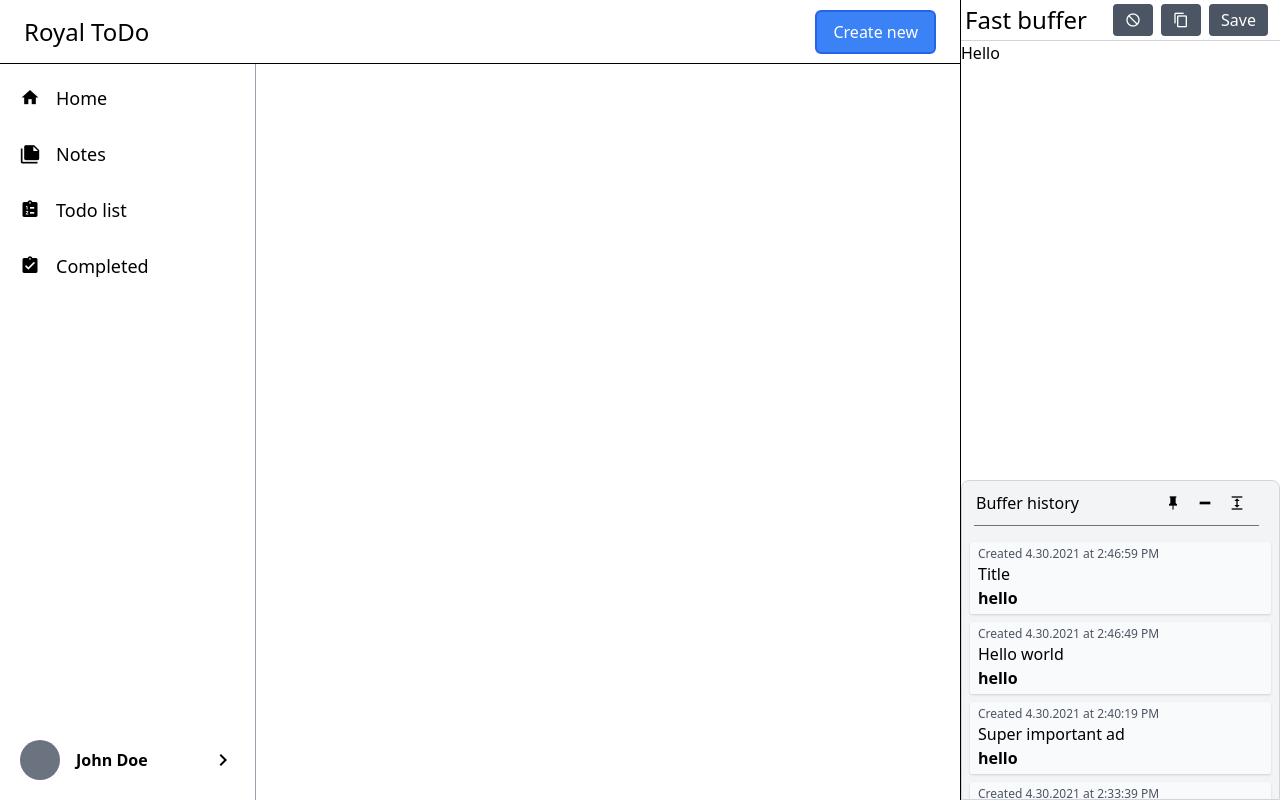
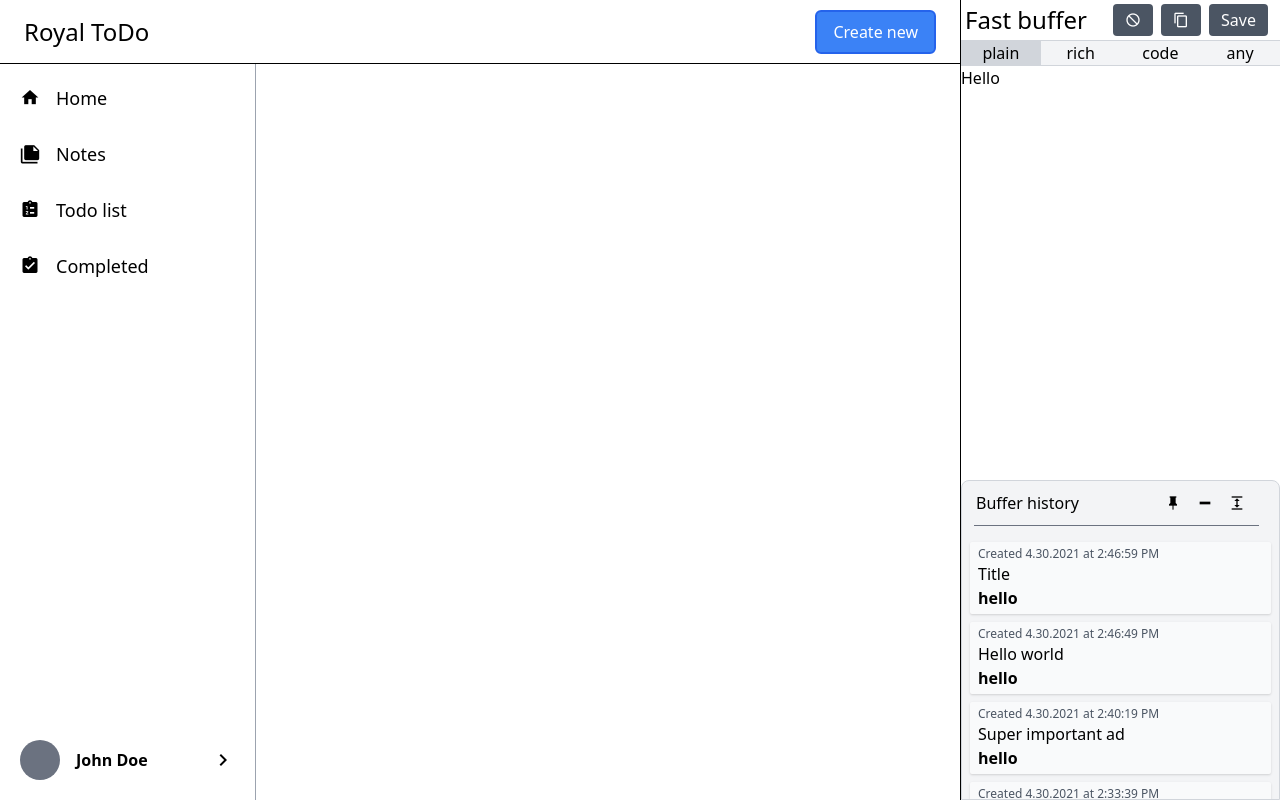
Before and after one commit to DudesCorporation/royal-todo, a Vue app: page /mytodos in a window 1280 px wide. Built offline with nearby package versions, Linux system fonts and the light colour scheme; a web font is replaced by a local one.

Commit message:
feat: add buffer editor modes

```diff
--- a/src/components/buffer/editor/BufferEditor.vue
+++ b/src/components/buffer/editor/BufferEditor.vue
@@ -1,6 +1,7 @@
 <template>
   <div class="flex flex-col flex-grow-2">
     <BufferEditorHeader />
+    <BufferEditorModes />
     <BufferEditorContent />
   </div>
 </template>
@@ -8,12 +9,14 @@
 <script lang="ts">
 import { defineComponent } from 'vue';
 import BufferEditorHeader from '@/components/buffer/editor/BufferEditorHeader.vue';
+import BufferEditorModes from '@/components/buffer/editor/BufferEditorModes.vue';
 import BufferEditorContent from '@/components/buffer/editor/BufferEditorContent.vue';
 
 export default defineComponent({
   name: 'BufferEditor',
   components: {
     BufferEditorHeader,
+    BufferEditorModes,
     BufferEditorContent,
   },
 });
--- /dev/null
+++ b/src/components/buffer/editor/BufferEditorModes.vue
@@ -0,0 +1,44 @@
+<template>
+  <div class="flex bg-gray-100 border-b border-gray-300">
+    <button
+      v-for="(mode, index) in editorModes"
+      :key="index"
+      class="editor-mode"
+      :class="{ 'active': mode === active }"
+      @click="setActive(mode)"
+    >
+      {{ mode }}
+    </button>
+  </div>
+</template>
+
+<script lang="ts">
+import { defineComponent, ref } from 'vue';
+
+export default defineComponent({
+  name: 'BufferEditorModes',
+  setup() {
+    const editorModes = ['plain', 'rich', 'code', 'any'];
+    const active = ref('plain');
+    const setActive = newActive => {
+      active.value = newActive;
+    };
+
+    return {
+      editorModes,
+      active,
+      setActive,
+    };
+  },
+});
+</script>
+
+<style lang="scss" scoped>
+  .editor-mode {
+    @apply focus:outline-none flex-grow w-1/4;
+
+    &.active {
+      @apply bg-gray-300;
+    }
+  }
+</style>
```
